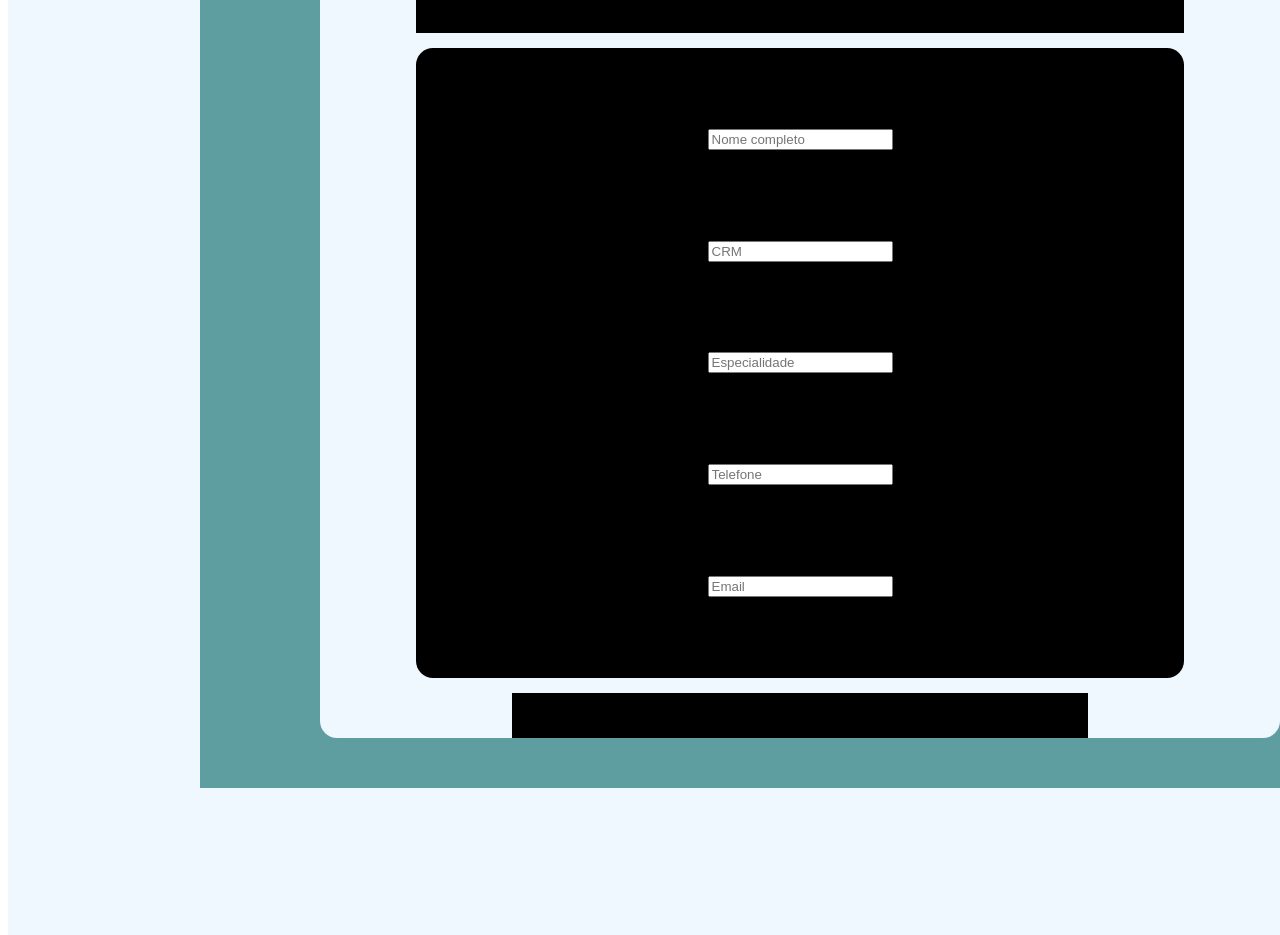
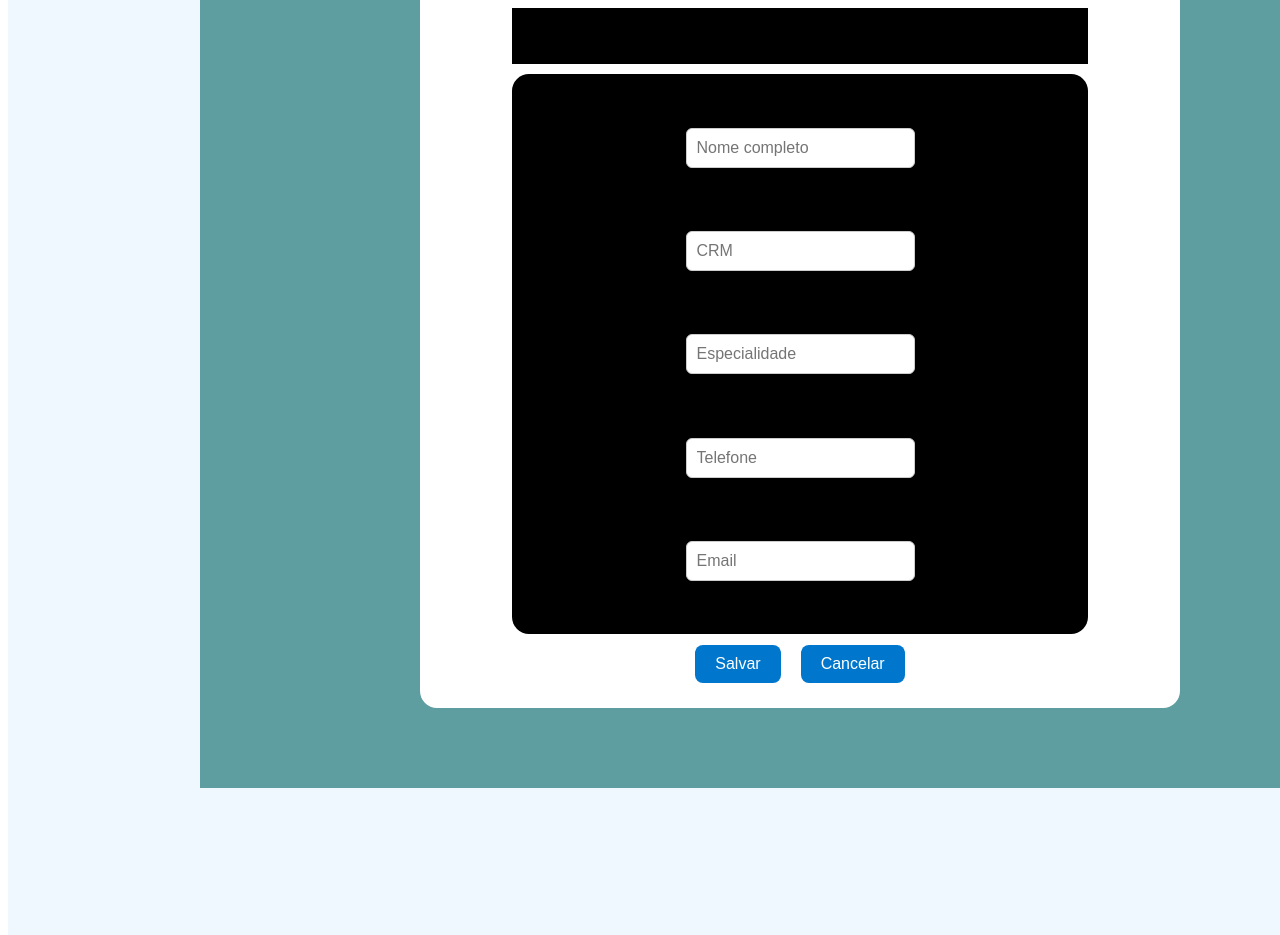
Before and after one commit to Luciano-Boas-Novas/Crud-Medicos, a Vue app: page / in a window 1280 px wide. Shown: the part 620-1555 px from the top of the page. Built offline with nearby package versions, Linux system fonts and the light colour scheme.

Commit message:
implemensts script armazenando valores

```diff
--- a/src/components/GerenciaMedicos.vue
+++ b/src/components/GerenciaMedicos.vue
@@ -20,12 +20,12 @@
                         <input type="text" v-model="especialidade" placeholder="Especialidade" />
                         <input type="tel" v-model="telefone" placeholder="Telefone" />
                         <input type="email" v-model="email" placeholder="Email" />
-
                          </div><!-- form-fields Campos do formulário médico -->
 
                         <div class="form-actions">
-
-                        </div><!-- form-actions Botões de ação (Salvar, Cancelar, etc.) -->
+                            <button @click="salvar">Salvar</button>
+                            <button @click="cancelar">Cancelar</button>
+                        </div><!-- form-actions -->
                     </div><!-- form-wrapper -->
                 </div><!-- doctor-content -->
             </div><!-- crud-box -->
@@ -66,31 +66,64 @@
 .form-wrapper {
     display: flex;
   flex-direction: column;
-    background-color: aliceblue;
-    width: 80%;
-    height: 90%;
+  background-color: white;
+  width: 60%;
+  height: 80%;
   border-radius: 17px;
-    justify-content: space-between;
+  justify-content: space-around;
   align-items: center;
+  padding: 20px;
 }
 
 .form-header {
     display: flex;
   background-color: black;
-    width: 80%;
+  width: 100%;
   height: 13%;
   justify-content: center;
   align-items: center;
+  border-radius: 12px;
 }
 
 
-.form-actions {
+/* .form-actions {
     display: flex;
     background-color: black;
     width: 60%;
     height: 5%;
     align-items: center;
     justify-content: center;
+
+
+} */
+.form-actions {
+  display: flex;
+  gap: 20px;
+  justify-content: center;
+  width: 80%;
+}
+.form-actions {
+  display: flex;
+  gap: 20px;
+  justify-content: center;
+  width: 80%;
+}
+
+.form-actions button {
+  padding: 10px 20px;
+  border: none;
+  border-radius: 8px;
+  font-size: 16px;
+  cursor: pointer;
+  color: white;
+  background-color: #0077cc;
+  transition: background-color 0.3s ease;
+}
+.form-fields input {
+  padding: 10px;
+  border-radius: 6px;
+  border: 1px solid #ccc;
+  font-size: 16px;
 }
 .search-bar{
     display: flex;
@@ -113,6 +146,18 @@
     gap: 10px;
     border-radius: 17px;
 }
+.form-fields {
+  display: flex;
+  flex-direction: column;
+  gap: 10px;
+  width: 80%;
+}
+
+
+.form-actions button:hover {
+  background-color: #005fa3;
+}
+
 
 h1 {
     color: antiquewhite;
@@ -121,11 +166,18 @@ h1 {
 </style>
 
 <script setup>
-import { ref } from 'vue'
-
-
+import { ref, onMounted } from 'vue'
 
 const titleMedico = ref("Cadastro Médico")
 
 
+const nome = ref('')
+const crm = ref('')
+const especialidade = ref('')
+const telefone = ref('')
+const email = ref('')
+
+
+
+
 </script>
```
Lines whose indentation alone changed are shown as unchanged.
